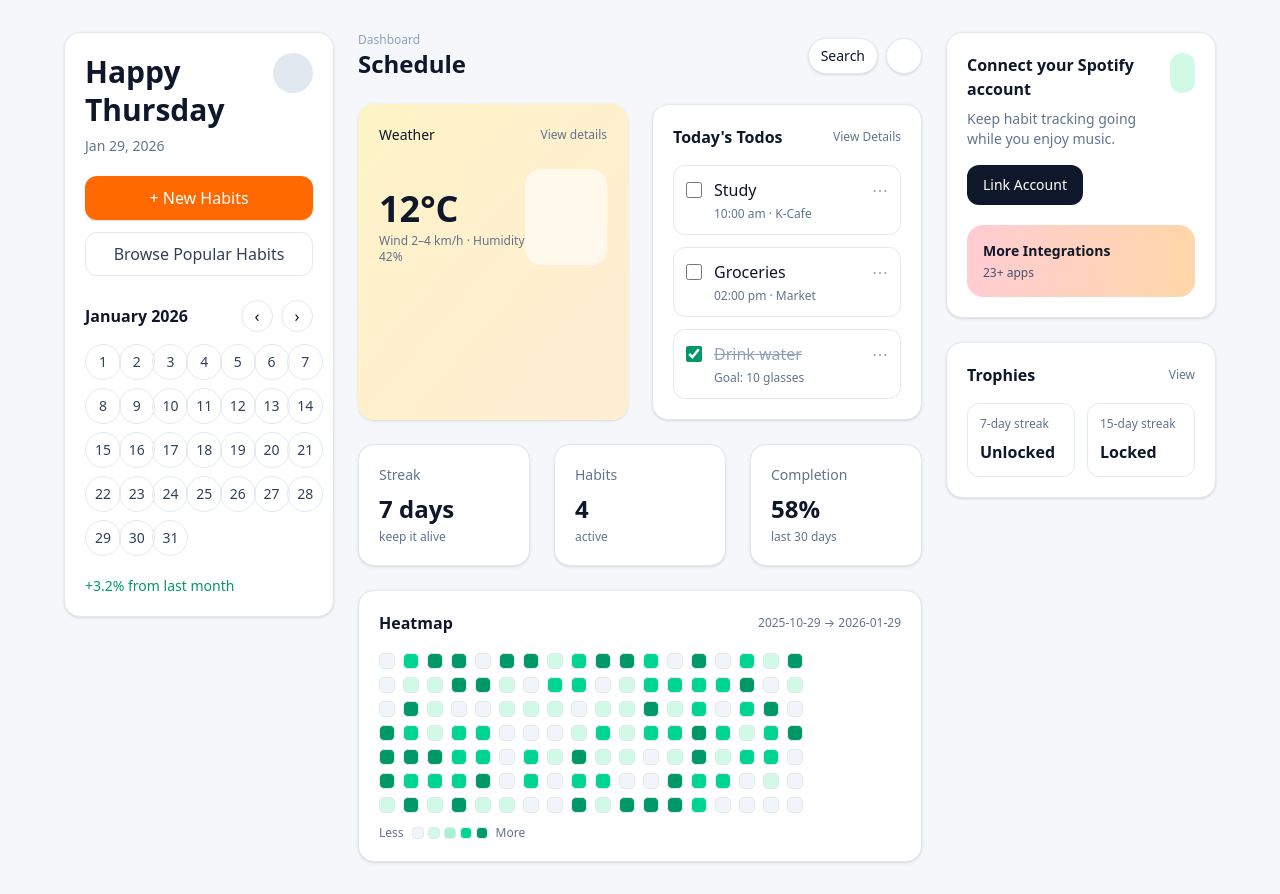
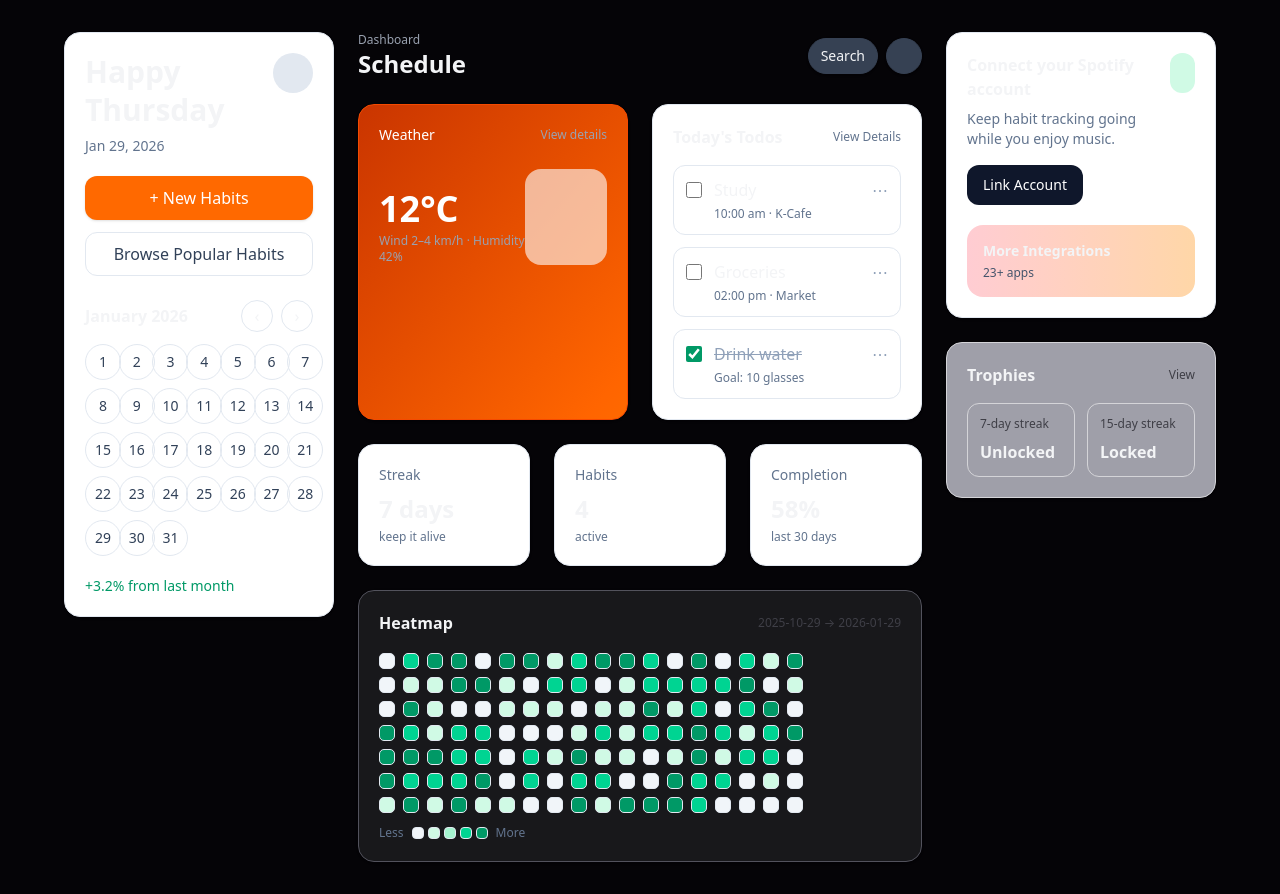
Before and after one commit to lucaskampi/habit-tracker, a Next.js app: page /dashboard in a window 1280 px wide. Built offline with nearby package versions, Linux system fonts and the light colour scheme; no server answers.

Commit message:
feat: changing color schema

```diff
--- a/src/app/dashboard/page.tsx
+++ b/src/app/dashboard/page.tsx
@@ -59,7 +59,7 @@ export default function DashboardPage() {
   }, [end, start]);
 
   return (
-    <div className="min-h-screen px-6 py-8">
+    <div className="min-h-screen px-6 py-8 bg-[#050407] text-gray-100">
       <div className="mx-auto max-w-6xl grid grid-cols-12 gap-6">
         <div className="col-span-12 lg:col-span-3">
           <Sidebar />
@@ -68,28 +68,28 @@ export default function DashboardPage() {
         <div className="col-span-12 lg:col-span-6 space-y-6">
           <div className="flex items-center justify-between">
             <div>
-              <div className="text-xs text-slate-400">Dashboard</div>
+              <div className="text-xs text-gray-400">Dashboard</div>
               <h1 className="text-2xl font-semibold">Schedule</h1>
             </div>
 
             <div className="flex items-center gap-2">
-              <button className="h-9 px-3 rounded-full bg-white shadow-sm border border-slate-200 text-sm">
+              <button className="h-9 px-3 rounded-full bg-gray-700 shadow-sm border border-gray-700 text-sm text-gray-100">
                 Search
               </button>
-              <button className="h-9 w-9 rounded-full bg-white shadow-sm border border-slate-200" aria-label="Profile" />
+              <button className="h-9 w-9 rounded-full bg-gray-700 shadow-sm border border-gray-700 text-gray-100" aria-label="Profile" />
             </div>
           </div>
 
           <div className="grid grid-cols-1 md:grid-cols-2 gap-6">
-            <div className="rounded-2xl bg-gradient-to-br from-amber-100 to-orange-100 p-5 shadow-sm border border-amber-100">
+            <div className="rounded-2xl bg-gradient-to-br from-orange-700 to-orange-500 p-5 shadow-sm border border-orange-600 text-white">
               <div className="flex items-center justify-between">
                 <div className="text-sm font-medium">Weather</div>
-                <a className="text-xs text-slate-500">View details</a>
+                <a className="text-xs text-gray-400">View details</a>
               </div>
               <div className="mt-6 flex items-end justify-between">
                 <div>
                   <div className="text-4xl font-semibold">12°C</div>
-                  <div className="text-xs text-slate-500 mt-1">Wind 2–4 km/h · Humidity 42%</div>
+                  <div className="text-xs text-gray-400 mt-1">Wind 2–4 km/h · Humidity 42%</div>
                 </div>
                 <div className="h-24 w-24 rounded-2xl bg-white/60" />
               </div>
@@ -111,31 +111,31 @@ export default function DashboardPage() {
             <StatCard title="Completion" value="58%" caption="last 30 days" />
           </div>
 
-          <div className="bg-white rounded-2xl p-5 shadow-sm border border-slate-200">
+          <div className="bg-zinc-900 rounded-2xl p-5 shadow-sm border border-zinc-600">
             <div className="flex items-center justify-between mb-4">
               <h2 className="text-base font-semibold">Heatmap</h2>
-              <div className="text-xs text-slate-500" suppressHydrationWarning>
+              <div className="text-xs text-zinc-700" suppressHydrationWarning>
                 {start} → {end}
               </div>
             </div>
-            {heatmap ? <Heatmap data={heatmap} /> : <div className="text-sm text-slate-500">Loading…</div>}
+            {heatmap ? <Heatmap data={heatmap} /> : <div className="text-sm text-zinc-700">Loading…</div>}
           </div>
         </div>
 
         <div className="col-span-12 lg:col-span-3 space-y-6">
           <IntegrationsCard />
-          <div className="bg-white rounded-2xl p-5 shadow-sm border border-slate-200">
+          <div className="bg-zinc-400 rounded-2xl p-5 shadow-sm border border-zinc-300">
             <div className="flex items-center justify-between">
               <h3 className="font-semibold">Trophies</h3>
-              <span className="text-xs text-slate-500">View</span>
+              <span className="text-xs text-zinc-700">View</span>
             </div>
             <div className="mt-4 grid grid-cols-2 gap-3">
-              <div className="rounded-xl border border-slate-200 p-3">
-                <div className="text-xs text-slate-500">7-day streak</div>
+              <div className="rounded-xl border border-zinc-300 p-3 bg-zinc-400">
+                <div className="text-xs text-zinc-700">7-day streak</div>
                 <div className="mt-2 font-semibold">Unlocked</div>
               </div>
-              <div className="rounded-xl border border-slate-200 p-3">
-                <div className="text-xs text-slate-500">15-day streak</div>
+              <div className="rounded-xl border border-zinc-300 p-3 bg-zinc-400">
+                <div className="text-xs text-zinc-700">15-day streak</div>
                 <div className="mt-2 font-semibold">Locked</div>
               </div>
             </div>
```
